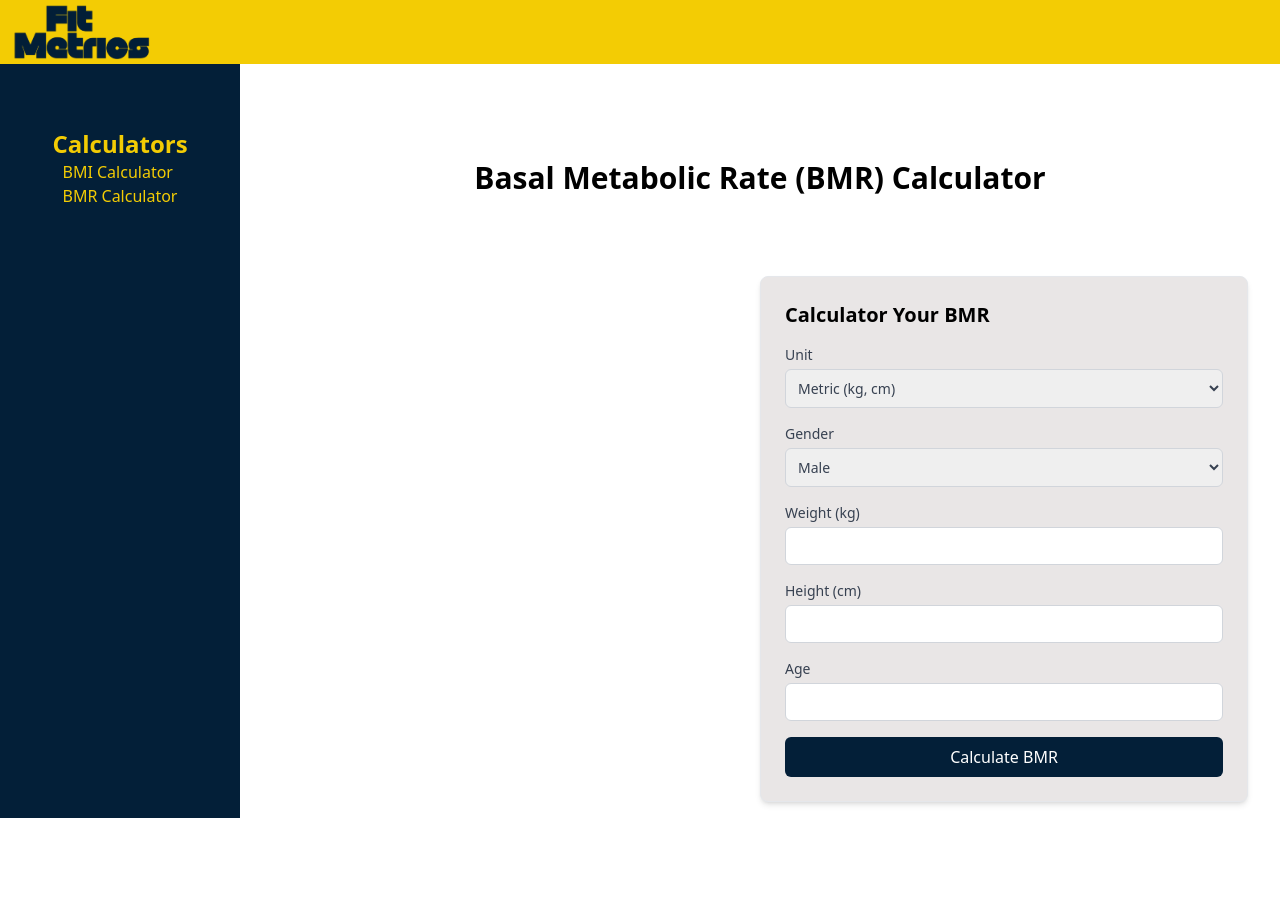
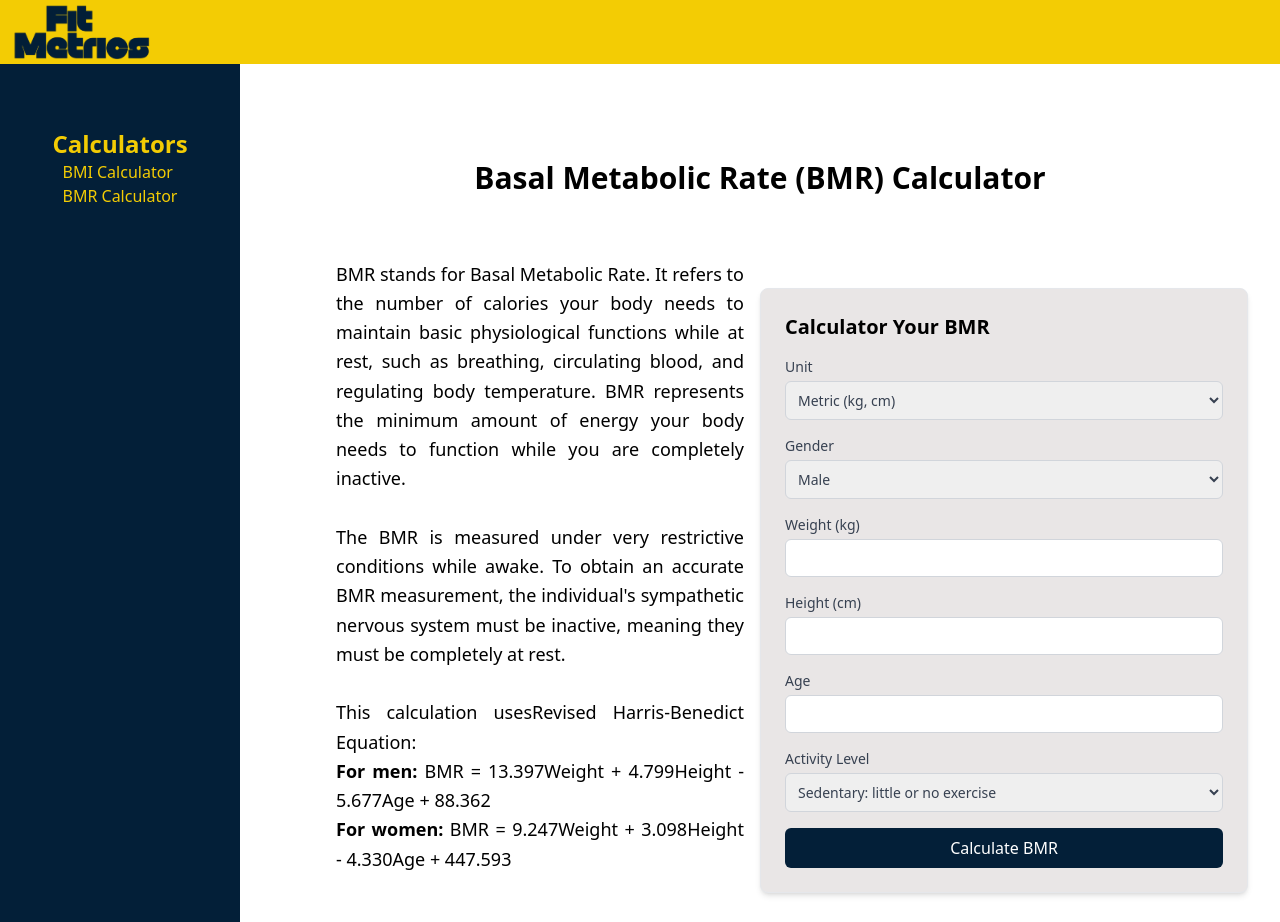
Before and after one commit to Laleh-S/fitmetrics, a React (Create React App) app: page /bmr in a window 1280 px wide. Before the commit the page ends 818 px from the top, so only its background shows below. Built offline with nearby package versions, Linux system fonts and the light colour scheme.

Commit message:
added level of activity and daily calorie needs for bmr

```diff
--- a/src/components/BMR.js
+++ b/src/components/BMR.js
@@ -1,10 +1,10 @@
 import React from "react";
 import { useDispatch, useSelector } from "react-redux";
-import { setWeight, setHeight, setAge, setGender, calculateBMR, setUnit } from "../store/slices/bmrSlice";
+import { setWeight, setHeight, setAge, setGender, calculateBMR, setUnit, setActivityLevel } from "../store/slices/bmrSlice";
 
 function BMR () {
     const dispatch = useDispatch();
-    const { weight, height, age, gender, bmr, message, error, unit} = useSelector((state) => state.bmr)
+    const { weight, height, age, gender, bmr, message, error, unit, activityLevel, dailyCalories} = useSelector((state) => state.bmr)
 
     const handleInputChange = (event) => {
         const { name, value } = event.target;
@@ -26,14 +26,31 @@ function BMR () {
     };
 
     const handleGenderChange = (event) => {
-        dispatch(setGender(event.target.value))
+        dispatch(setGender(event.target.value));
     };
+
+    const handleActivityLevelChange = (event) => {
+        dispatch(setActivityLevel(event.target.value))
+    }
 
     return (
         <div className="flex flex-wrap items-center mt-8 px-4">
             <h1 className="text-center py-4 text-3xl font-bold w-full m-8">Basal Metabolic Rate (BMR) Calculator</h1>
             <div className="w-full md:w-1/2 p-4  md:pl-16">
                 <p className="text-lg text-justify leading-relaxed mb-4">
+                    BMR stands for Basal Metabolic Rate. It refers to the number of
+                    calories your body needs to maintain basic physiological functions while at rest, such as breathing, circulating blood,
+                    and regulating body temperature. BMR represents the minimum amount of energy your body needs to function while you are
+                    completely inactive.
+                    <br/> <br/>
+                    The BMR is measured under very restrictive conditions while awake. To obtain an accurate BMR measurement, the individual's
+                    sympathetic nervous system must be inactive, meaning they must be completely at rest.
+                    <br/><br/>
+                    This calculation usesRevised Harris-Benedict Equation:
+                    <br/>
+                    <span className="font-bold">For men: </span> BMR = 13.397Weight + 4.799Height - 5.677Age + 88.362
+                    <br/>
+                    <span className="font-bold">For women: </span> BMR = 9.247Weight + 3.098Height - 4.330Age + 447.593
                 </p>
             </div>
             <div className="w-full md:w-1/2 max-w-lg mx-auto mt-8 p-6 border border-gray-200 rounded-lg shadow-md bg-grey">
@@ -59,8 +76,8 @@ function BMR () {
                             onChange={handleGenderChange}
                             className="mt-1 block w-full p-2 border border-gray-300 rounded-md"
                         >
-                            <option value="metric">Male</option>
-                            <option value="imperial">Female</option>
+                            <option value="male">Male</option>
+                            <option value="female">Female</option>
                         </select>
                     </label>
                 </div>
@@ -74,9 +91,7 @@ function BMR () {
                             onChange={handleInputChange}
                             className="mt-1 block w-full p-2 border border-gray-300 rounded-md"
                         />
-                        {/* The (?) is called optional chaining. It's a shorthand notation to avoid errors
-                        when accessing properties of null or undefined objects.*/}
-                        {error?.weight && <div className="text-red-500 text-sm">Please enter a valid weight</div>}
+                        {error.weight && <div className="text-red-500 text-sm">Please enter a valid weight</div>}
                     </label>
                 </div>
                 <div className="mb-4">
@@ -89,7 +104,7 @@ function BMR () {
                             onChange={handleInputChange}
                             className="mt-1 block w-full p-2 border border-gray-300 rounded-md"
                         />
-                        {error?.height && <div className="text-red-500 text-sm">Please enter a valid height</div>}
+                        {error.height && <div className="text-red-500 text-sm">Please enter a valid height</div>}
                     </label>
                 </div>
                 <div className="mb-4">
@@ -102,7 +117,23 @@ function BMR () {
                             onChange={handleInputChange}
                             className="mt-1 block w-full p-2 border border-gray-300 rounded-md"
                         />
-                        {error?.age && <div className="text-red-500 text-sm">Please enter a valid age</div>}
+                        {error.age && <div className="text-red-500 text-sm">Please enter a valid age</div>}
+                    </label>
+                </div>
+                <div className="mb-4">
+                    <label className="block text-sm font-medium text-gray-700 mb-2">
+                        Activity Level
+                        <select
+                            value={activityLevel}
+                            onChange={handleActivityLevelChange}
+                            className="mt-1 block w-full p-2 border border-gray-300 rounded-md"
+                        >
+                            <option value="sedentary">Sedentary: little or no exercise</option>
+                            <option value="lightlyActive">Exercise 1-3 times/week</option>
+                            <option value="moderatelyActive">Exercise 4-5 times/week</option>
+                            <option value="veryActive">Daily or intense exercise 3-4 times/week</option>
+                            <option value="extraActive">Intense exercise 6-7 times/week</option>
+                        </select>
                     </label>
                 </div>
                 <button
@@ -114,6 +145,9 @@ function BMR () {
                 {bmr && (
                 <div className="mt-6 text-center font-semibold">
                     <h2 className="text-lg ">Your BMR is: {bmr} calories a day</h2>
+                    {dailyCalories &&
+                        <p>Daily calories based on activity level {dailyCalories}</p>
+                    }
                     <p className="mt-1 text-lg px-2 py-2 rounded">{message}</p>
                 </div>
                 )}
--- a/src/store/slices/bmrSlice.js
+++ b/src/store/slices/bmrSlice.js
@@ -6,6 +6,8 @@ const initialState = {
     bmr: null,
     age: "",
     gender: "",
+    dailyCalories: null, // daily calorie needs based on activity level
+    activityLevel: null, // the user's selected activity level, such as "sedentary", "lightlyActive", etc
     unit: "metric",
     message: "",
     error: { weight: false, height: false, age: false },
@@ -39,11 +41,16 @@ const bmrSlice = createSlice({
         setUnit(state, action){
             state.unit = action.payload;
         },
+        setActivityLevel(state, action){
+            state.activityLevel = action.payload;
+            console.log("Activity Level set to:", action.payload); // Log activity level
+        },
         calculateBMR(state){
             const weight = parseFloat(state.weight);
             const height = parseFloat(state.height);
             const age = parseFloat(state.age);
 
+            //++++++++ Checks if weight, height, or age are invalid ++++++++
             if (isNaN(weight) || isNaN(height) || weight <= 0 || height <= 0) {
                 state.bmi = null;
                 state.error = {
@@ -56,7 +63,7 @@ const bmrSlice = createSlice({
             }
 
 
-            // BMR calculation formula
+            //++++++++ BMR calculation based on unit system and gender ++++++++
             let bmrValue = "";
             if (state.unit === "imperial"){
                 if (state.gender === "male"){
@@ -74,9 +81,22 @@ const bmrSlice = createSlice({
                 }
             }
             state.bmr = bmrValue.toFixed(2)
+
+            //++++++++ Defines activity multipliers ++++++++
+            const activityMultipliers = {
+                "sedentary": 1.2,
+                "lightlyActive": 1.375,
+                "moderatelyActive": 1.55,
+                "veryActive": 1.725,
+                "extraActive": 1.9
+            }
+
+            if (state.activityLevel){
+                state.dailyCalories = (bmrValue * activityMultipliers[state.activityLevel]).toFixed(2)
+            }
         }
     }
 });
 
-export const { setWeight, setHeight, setAge, setGender, calculateBMR, setError, setUnit } = bmrSlice.actions;
+export const { setWeight, setHeight, setAge, setGender, calculateBMR, setError, setUnit, setActivityLevel } = bmrSlice.actions;
 export default bmrSlice.reducer;
```
